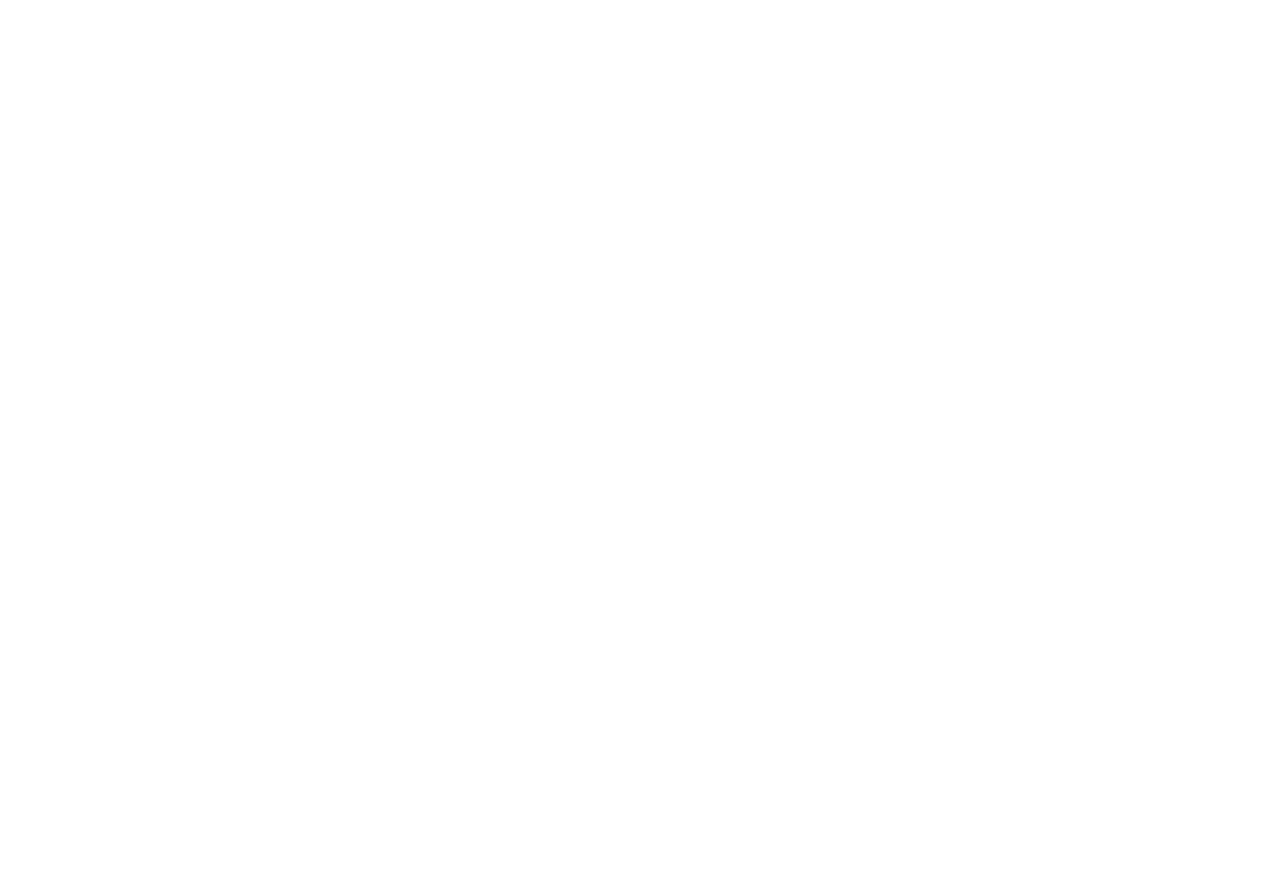
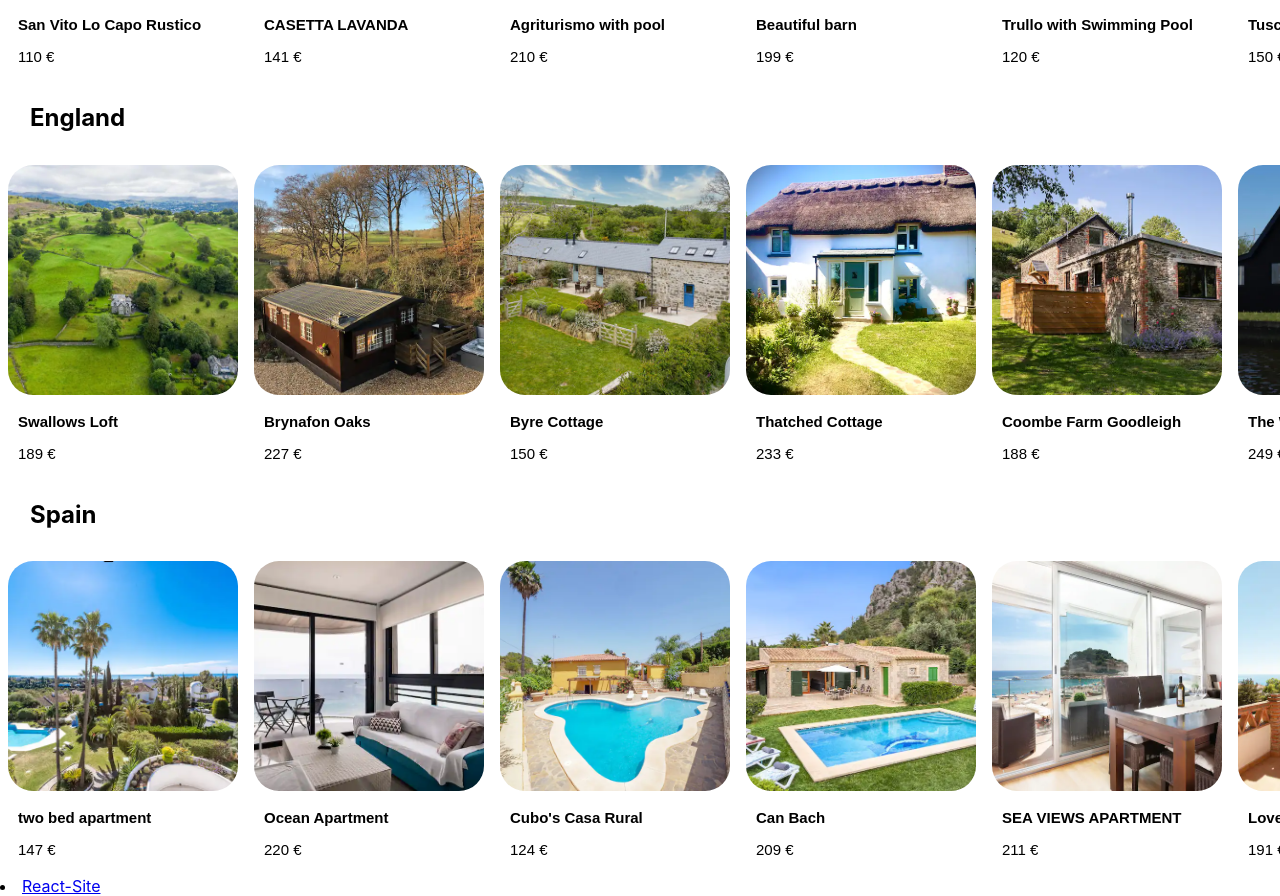
Before and after one commit to JulianDiener/webtech, a React (Create React App) app: page /htmlSite in a window 1280 px wide. Before the commit this address had no page. Shown: the part 376-1272 px from the top of the page. Before the commit the page ends 800 px from the top, so only its background shows below. Built offline with nearby package versions, Linux system fonts and the light colour scheme.

Commit message:
CHG: renamed Sites

```diff
--- a/src/webpages/aboutus.js
+++ b/src/webpages/htmlSite.js
@@ -2,7 +2,7 @@
 import {Link} from "react-router-dom";
 import {picturesEngland, picturesItalia, picturesSpain} from "../pictures";
 
-const Aboutus = () => {
+const HtmlSite = () => {
     return (
         <div>
             <h2>Italien</h2>
@@ -194,8 +194,8 @@
                         <p>{picturesSpain[9].price}</p>
                     </button></div>
             </div>
-            <li><Link to="/">Home</Link></li>
+            <li><Link to="/">React-Site</Link></li>
         </div>
     );
 };
-export default Aboutus;
+export default HtmlSite;
--- a/src/webpages/index.js
+++ b/src/webpages/index.js
@@ -4,14 +4,14 @@
     Routes,
     Route,
 } from "react-router-dom";
-import Home from './home';
-import Aboutus from './aboutus';
+import ReactSite from './reactSite';
+import HtmlSite from './htmlSite';
 const Webpages = () => {
     return(
         <Router>
             <Routes>
-            <Route exact path="/" element = {<Home />} />
-            <Route path = "/aboutus" element = {<Aboutus />} />
+            <Route exact path="/" element = {<ReactSite />} />
+            <Route path = "/htmlSite" element = {<HtmlSite />} />
             </Routes>
         </Router>
     );
--- a/src/webpages/home.jsx
+++ b/src/webpages/reactSite.jsx
@@ -8,7 +8,7 @@
 
 
 
-const Home = () => {
+const ReactSite = () => {
     return (
         <div>
             <h2>Italien</h2>
@@ -17,8 +17,8 @@
             <PictureSlider list={picturesEngland} />
             <h2>Spain</h2>
             <PictureSlider list={picturesSpain} />
-            <li><Link to="/aboutus">About us</Link></li>
+            <li><Link to="/htmlSite">HTML-Site</Link></li>
         </div>
     );
 };
-export default Home;
+export default ReactSite;
```
